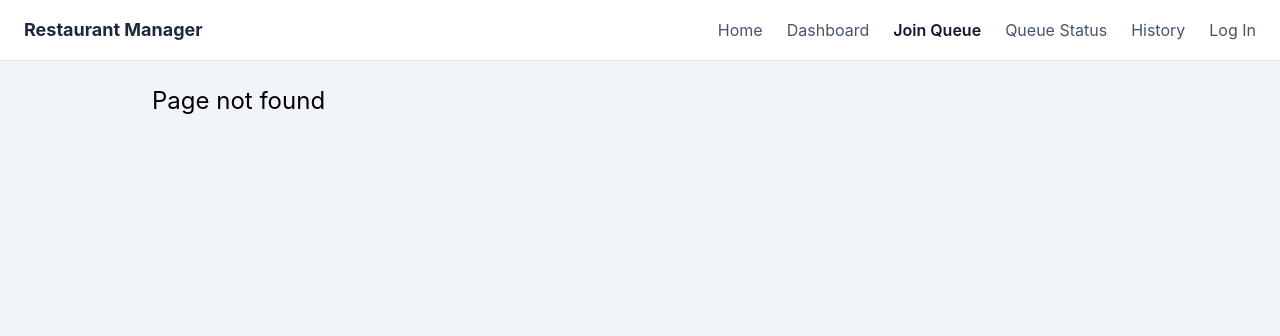
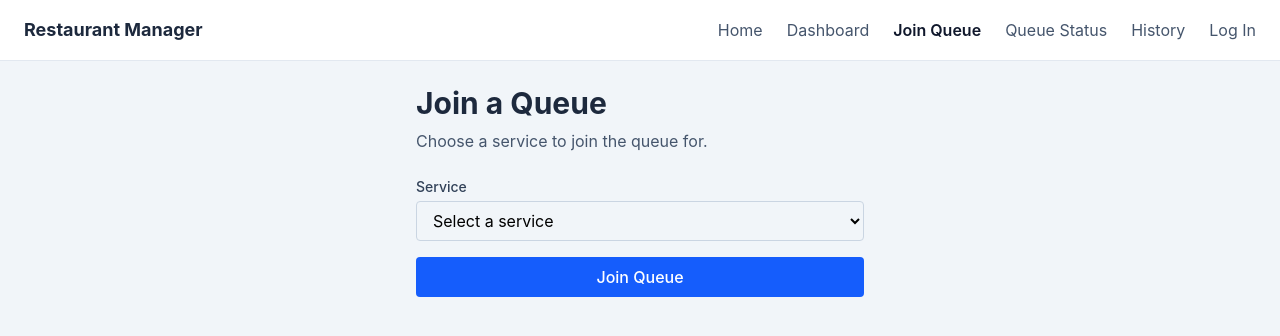
Before and after one commit to usmaan677/RestaurantProject, a React (Vite) app in the folder frontend/: page /join-queue in a window 1280 px wide. Before the commit this address had no page. Shown: the top 336 px of the page. Built offline with nearby package versions, Linux system fonts and the light colour scheme.

Commit message:
added userscreens, user queue, history

```diff
--- a/frontend/src/App.jsx
+++ b/frontend/src/App.jsx
@@ -3,10 +3,10 @@ import Navbar from './components/Navbar'
 import Home from './pages/Home'
 import Register from './pages/Register'
 import LogIn from './pages/LogIn'
-// import Dashboard from './pages/Dashboard'
-// import JoinQueue from './pages/JoinQueue'
-// import QueueStatus from './pages/QueueStatus'
-// import History from './pages/History'
+import Dashboard from './pages/Dashboard'
+import JoinQueue from './pages/JoinQueue'
+import QueueStatus from './pages/QueueStatus'
+import History from './pages/History'
 
 function App() {
   return (
@@ -17,10 +17,10 @@ function App() {
           <Route path="/" element={<Home />} />
           <Route path="/login" element={<LogIn />} />
           <Route path="/register" element={<Register />} />
-          {/* <Route path="/dashboard" element={<Dashboard />} /> */}
-          {/* <Route path="/join-queue" element={<JoinQueue />} /> */}
-          {/* <Route path="/queue-status" element={<QueueStatus />} /> */}
-          {/* <Route path="/history" element={<History />} /> */}
+          <Route path="/dashboard" element={<Dashboard />} />
+          <Route path="/join-queue" element={<JoinQueue />} />
+          <Route path="/queue-status" element={<QueueStatus />} />
+          <Route path="/history" element={<History />} />
           <Route path="*" element={<h1 className="text-2xl">Page not found</h1>} />
         </Routes>
       </main>
--- /dev/null
+++ b/frontend/src/pages/Dashboard.jsx
@@ -0,0 +1,55 @@
+import { Link } from 'react-router-dom'
+import { services, notifications } from '../mockData'
+
+function Dashboard() {
+  const currentQueue = services[0]
+
+  return (
+    <div>
+      <h1 className="text-3xl font-bold text-slate-800">Dashboard</h1>
+      <p className="mt-2 text-slate-600">Here's what's happening with your orders.</p>
+
+      <div className="mt-6 rounded border border-slate-200 bg-white p-4">
+        <h2 className="text-lg font-semibold text-slate-800">Current Queue</h2>
+        <p className="mt-1 text-slate-600">
+          You are in line for <span className="font-medium">{currentQueue.name}</span> — position #
+          {currentQueue.position}, about {currentQueue.waitTime} minutes.
+        </p>
+        <Link to="/queue-status" className="mt-2 inline-block text-blue-600 hover:underline">
+          View queue status
+        </Link>
+      </div>
+
+      <div className="mt-6 rounded border border-slate-200 bg-white p-4">
+        <h2 className="text-lg font-semibold text-slate-800">Active Services</h2>
+        <ul className="mt-2 flex flex-col gap-2">
+          {services.map((service) => (
+            <li key={service.id} className="flex items-center justify-between border-b border-slate-100 pb-2 last:border-0">
+              <div>
+                <p className="font-medium text-slate-800">{service.name}</p>
+                <p className="text-sm text-slate-600">{service.waitTime} min wait</p>
+              </div>
+              <Link to="/join-queue" className="text-sm text-blue-600 hover:underline">
+                Join
+              </Link>
+            </li>
+          ))}
+        </ul>
+      </div>
+
+      <div className="mt-6 rounded border border-slate-200 bg-white p-4">
+        <h2 className="text-lg font-semibold text-slate-800">Notifications</h2>
+        <ul className="mt-2 flex flex-col gap-2">
+          {notifications.map((note) => (
+            <li key={note.id} className="border-b border-slate-100 pb-2 last:border-0">
+              <p className="text-slate-800">{note.message}</p>
+              <p className="text-sm text-slate-500">{note.time}</p>
+            </li>
+          ))}
+        </ul>
+      </div>
+    </div>
+  )
+}
+
+export default Dashboard
--- /dev/null
+++ b/frontend/src/pages/History.jsx
@@ -0,0 +1,31 @@
+import { history } from '../mockData'
+
+function History() {
+  return (
+    <div>
+      <h1 className="text-3xl font-bold text-slate-800">Queue History</h1>
+      <p className="mt-2 text-slate-600">Queues you've joined in the past.</p>
+
+      <table className="mt-6 w-full border-collapse rounded border border-slate-200 bg-white">
+        <thead>
+          <tr className="border-b border-slate-200 text-left">
+            <th className="px-4 py-2 text-slate-700">Date</th>
+            <th className="px-4 py-2 text-slate-700">Service</th>
+            <th className="px-4 py-2 text-slate-700">Outcome</th>
+          </tr>
+        </thead>
+        <tbody>
+          {history.map((item) => (
+            <tr key={item.id} className="border-b border-slate-100 last:border-0">
+              <td className="px-4 py-2 text-slate-600">{item.date}</td>
+              <td className="px-4 py-2 text-slate-600">{item.service}</td>
+              <td className="px-4 py-2 text-slate-600">{item.outcome}</td>
+            </tr>
+          ))}
+        </tbody>
+      </table>
+    </div>
+  )
+}
+
+export default History
--- /dev/null
+++ b/frontend/src/pages/JoinQueue.jsx
@@ -0,0 +1,70 @@
+import { useState } from 'react'
+import { useNavigate } from 'react-router-dom'
+import { services } from '../mockData'
+
+function JoinQueue() {
+  const [selectedId, setSelectedId] = useState('')
+  const [error, setError] = useState('')
+  const navigate = useNavigate()
+
+  const selectedService = services.find((s) => s.id === Number(selectedId))
+
+  function handleJoin(e) {
+    e.preventDefault()
+
+    if (!selectedId) {
+      setError('Please select a service before joining a queue.')
+      return
+    }
+
+    setError('')
+    navigate('/queue-status', { state: { serviceId: Number(selectedId) } })
+  }
+
+  return (
+    <div className="max-w-md mx-auto">
+      <h1 className="text-3xl font-bold text-slate-800">Join a Queue</h1>
+      <p className="mt-2 text-slate-600">Choose a service to join the queue for.</p>
+
+      <form onSubmit={handleJoin} className="mt-6 flex flex-col gap-4">
+        <div>
+          <label htmlFor="service" className="block text-sm font-medium text-slate-700">
+            Service
+          </label>
+          <select
+            id="service"
+            value={selectedId}
+            onChange={(e) => setSelectedId(e.target.value)}
+            className="mt-1 w-full rounded border border-slate-300 px-3 py-2 focus:border-blue-500 focus:outline-none"
+          >
+            <option value="">Select a service</option>
+            {services.map((service) => (
+              <option key={service.id} value={service.id}>
+                {service.name}
+              </option>
+            ))}
+          </select>
+          {error && <p className="mt-1 text-sm text-red-600">{error}</p>}
+        </div>
+
+        {selectedService && (
+          <div className="rounded border border-slate-200 bg-white p-3">
+            <p className="text-slate-700">{selectedService.description}</p>
+            <p className="mt-1 text-sm text-slate-600">
+              Estimated wait time: {selectedService.waitTime} minutes
+            </p>
+          </div>
+        )}
+
+        <button
+          type="submit"
+          className="rounded bg-blue-600 px-4 py-2 font-medium text-white hover:bg-blue-700"
+        >
+          Join Queue
+        </button>
+      </form>
+    </div>
+  )
+}
+
+export default JoinQueue
--- /dev/null
+++ b/frontend/src/pages/QueueStatus.jsx
@@ -0,0 +1,47 @@
+import { useState } from 'react'
+import { useLocation, Link } from 'react-router-dom'
+import { services } from '../mockData'
+
+function QueueStatus() {
+  const location = useLocation()
+  const serviceId = location.state?.serviceId ?? services[0].id
+  const service = services.find((s) => s.id === serviceId)
+
+  const [left, setLeft] = useState(false)
+
+  if (!service || left) {
+    return (
+      <div className="max-w-md mx-auto text-center">
+        <h1 className="text-3xl font-bold text-slate-800">Queue Status</h1>
+        <p className="mt-4 text-slate-600">You are not currently in a queue.</p>
+        <Link to="/join-queue" className="mt-4 inline-block text-blue-600 hover:underline">
+          Join a queue
+        </Link>
+      </div>
+    )
+  }
+
+  return (
+    <div className="max-w-md mx-auto">
+      <h1 className="text-3xl font-bold text-slate-800">Queue Status</h1>
+
+      <div className="mt-6 rounded border border-slate-200 bg-white p-4">
+        <p className="text-lg font-medium text-slate-800">{service.name}</p>
+        <p className="mt-2 text-slate-600">Position in queue: #{service.position}</p>
+        <p className="text-slate-600">Estimated wait: {service.waitTime} minutes</p>
+        <p className="mt-2">
+          Status: <span className="font-medium text-slate-800">{service.status}</span>
+        </p>
+      </div>
+
+      <button
+        onClick={() => setLeft(true)}
+        className="mt-4 rounded border border-slate-300 px-4 py-2 font-medium text-slate-700 hover:bg-slate-100"
+      >
+        Leave Queue
+      </button>
+    </div>
+  )
+}
+
+export default QueueStatus
```
